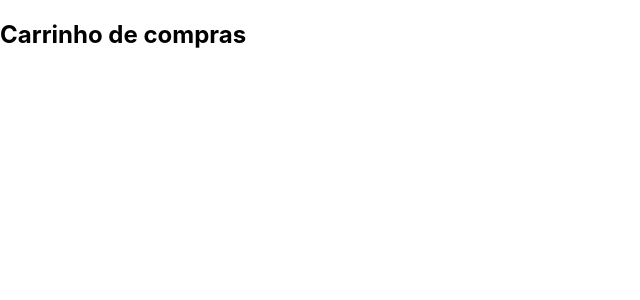
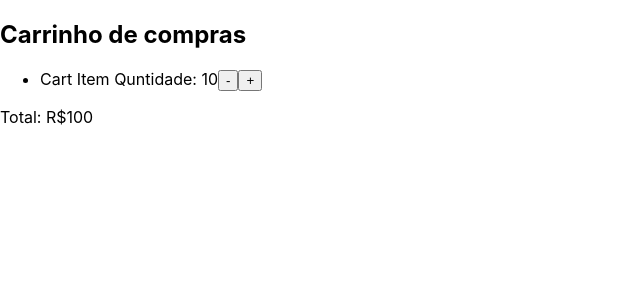
Before and after one commit to madruga665/mc-lojinha-feliz-com-redux, a React (Create React App) app: page /shopping-cart in a window 1280 px wide. Shown: the top 300 px of the page, without its empty margins (0-640 px from the left). Built offline with nearby package versions, Linux system fonts and the light colour scheme.

Commit message:
add component ShoppingCartList

```diff
--- a/src/components/ProductList.jsx
+++ b/src/components/ProductList.jsx
@@ -8,6 +8,7 @@ export default class ProductList extends Component {
     console.log(data)
     return (
       <section className="product-list">
+        <h2>Nossos Produtos</h2>
         {data.map((product) => (
           <ProductItem data={product} />
         ))}
--- /dev/null
+++ b/src/components/ShoppingCartList.jsx
@@ -0,0 +1,19 @@
+import React, { Component } from "react";
+
+export default class ShoppingCartList extends Component {
+  render() {
+    return (
+      <div className="shopping-cart-list">
+        <ul>
+          <li>
+            Cart Item
+            Quntidade: 10
+            <button>-</button>
+            <button>+</button>
+          </li>
+        </ul>
+        <span>Total: R$100</span>
+      </div>
+    );
+  }
+}
--- a/src/components/styles/ProductList.css
+++ b/src/components/styles/ProductList.css
@@ -5,6 +5,6 @@
   justify-content: center;
   border: 1px solid black;
   width: 50rem;
-  height: 450px;
-  margin-top: 3rem;
+  height: 500px;
+  margin-top: 1rem;
 }
--- a/src/pages/ShoppingCart.js
+++ b/src/pages/ShoppingCart.js
@@ -1,10 +1,12 @@
 import React, { Component } from 'react'
+import ShoppingCartList from '../components/ShoppingCartList'
 
 export default class ShoppingCart extends Component {
   render() {
     return (
       <section className="shopping-cart">
         <h1>Carrinho de compras</h1>
+        <ShoppingCartList />
       </section>
     )
   }
```
